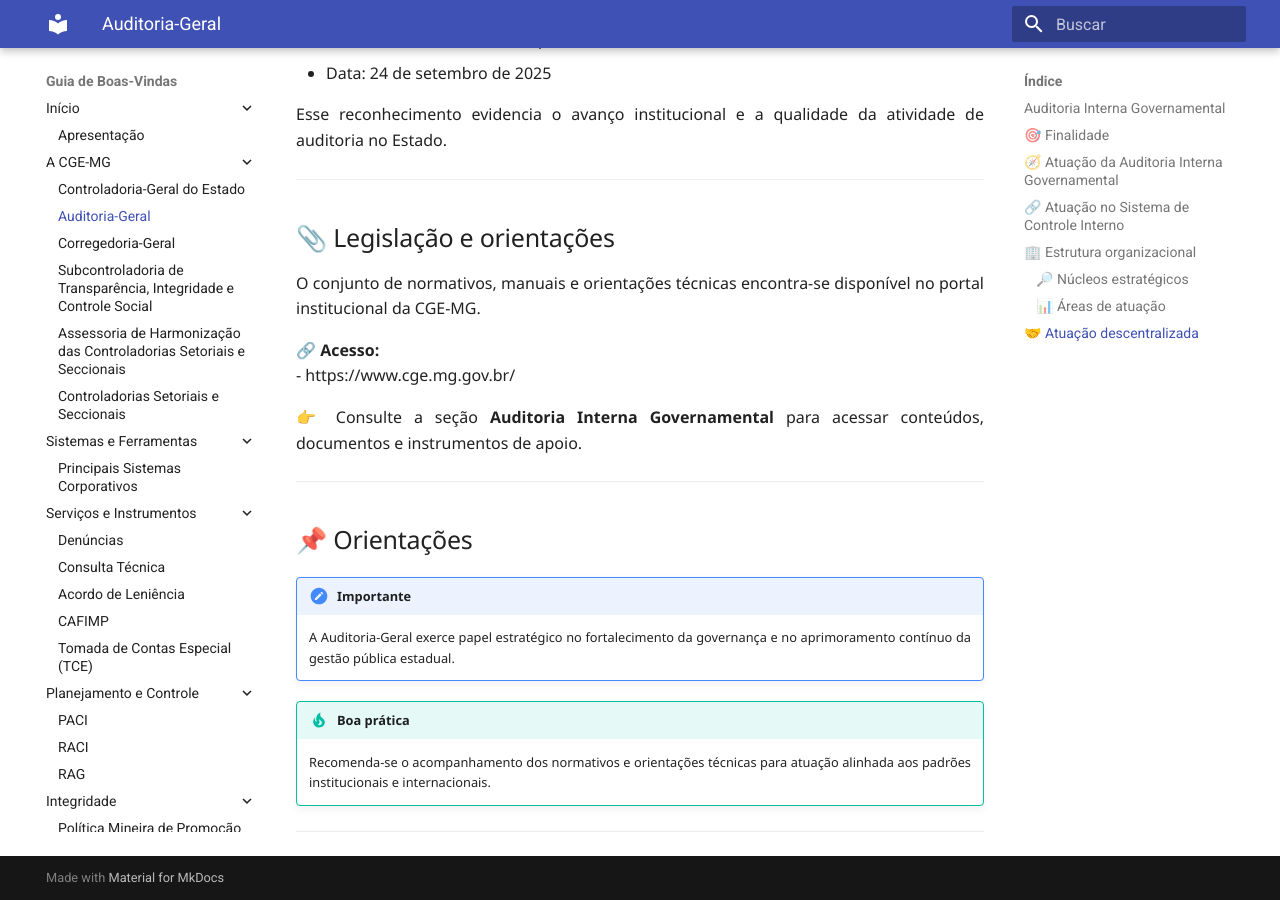
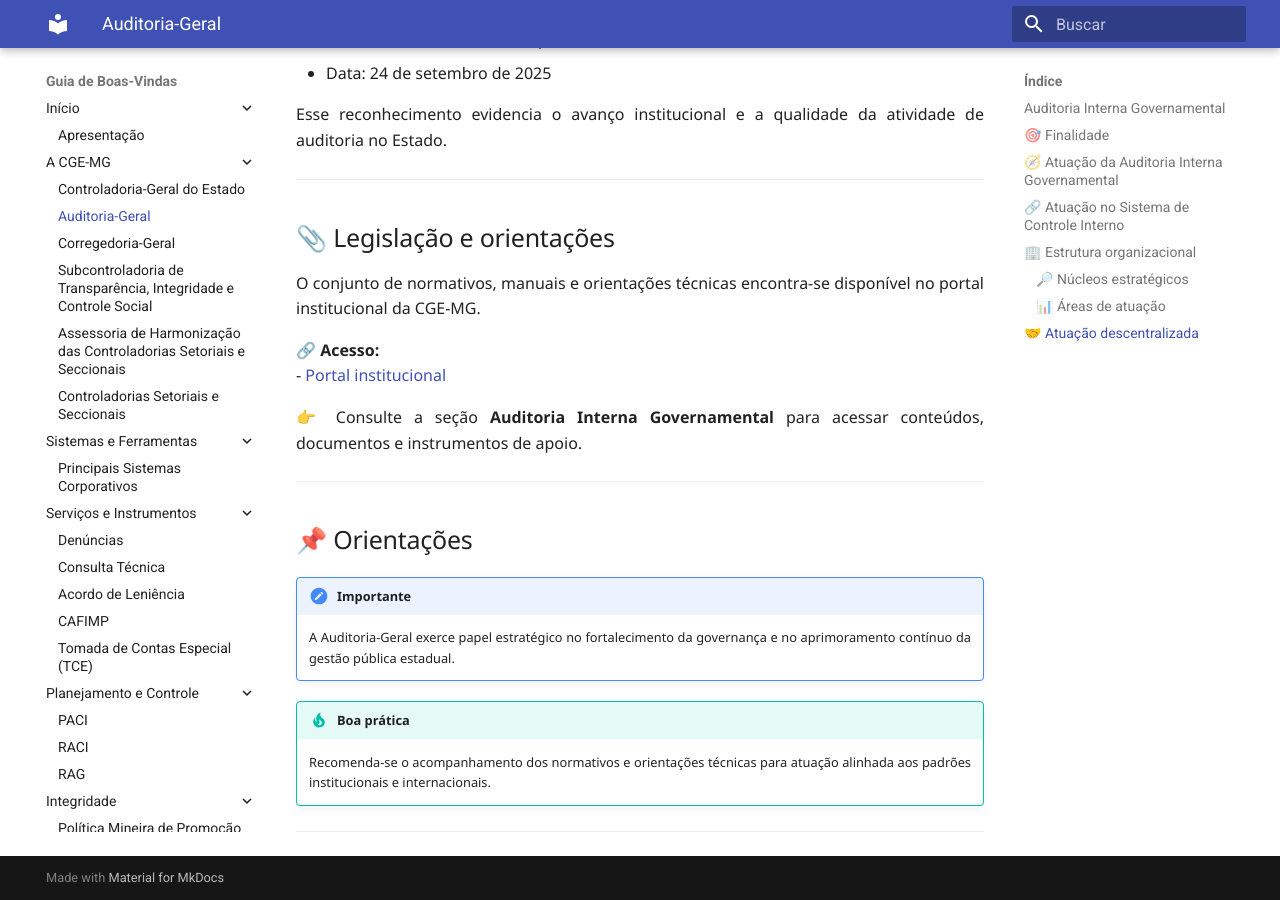
Before and after one commit to CGEMG-AHCS/guia-de-boas-vindas, an MkDocs documentation site: the page built from docs/auge.md, in a window 1280 px wide and 900 px high, scrolled down 3660 px. Built offline with MkDocs 1.6.1 and Material for MkDocs 9.7.7, drawn with Linux system fonts in a browser that asks for light colours.

Commit message:
Update auge.md

```diff
--- a/docs/auge.md
+++ b/docs/auge.md
@@ -138,7 +138,7 @@ Esse reconhecimento evidencia o avanço institucional e a qualidade da atividade
 O conjunto de normativos, manuais e orientações técnicas encontra-se disponível no portal institucional da CGE-MG.
 
 🔗 **Acesso:**
-- https://www.cge.mg.gov.br/
+- [Portal institucional](https://www.cge.mg.gov.br/)
 
 👉 Consulte a seção **Auditoria Interna Governamental** para acessar conteúdos, documentos e instrumentos de apoio.
 
```
